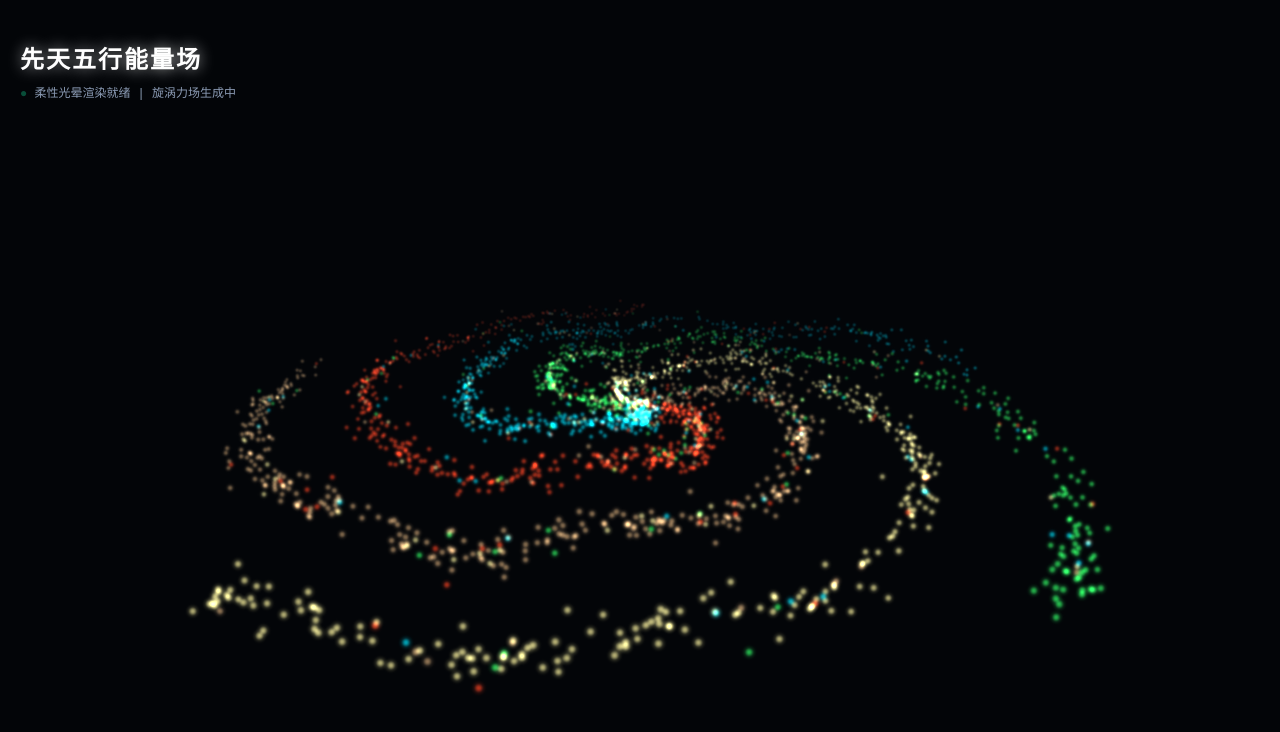
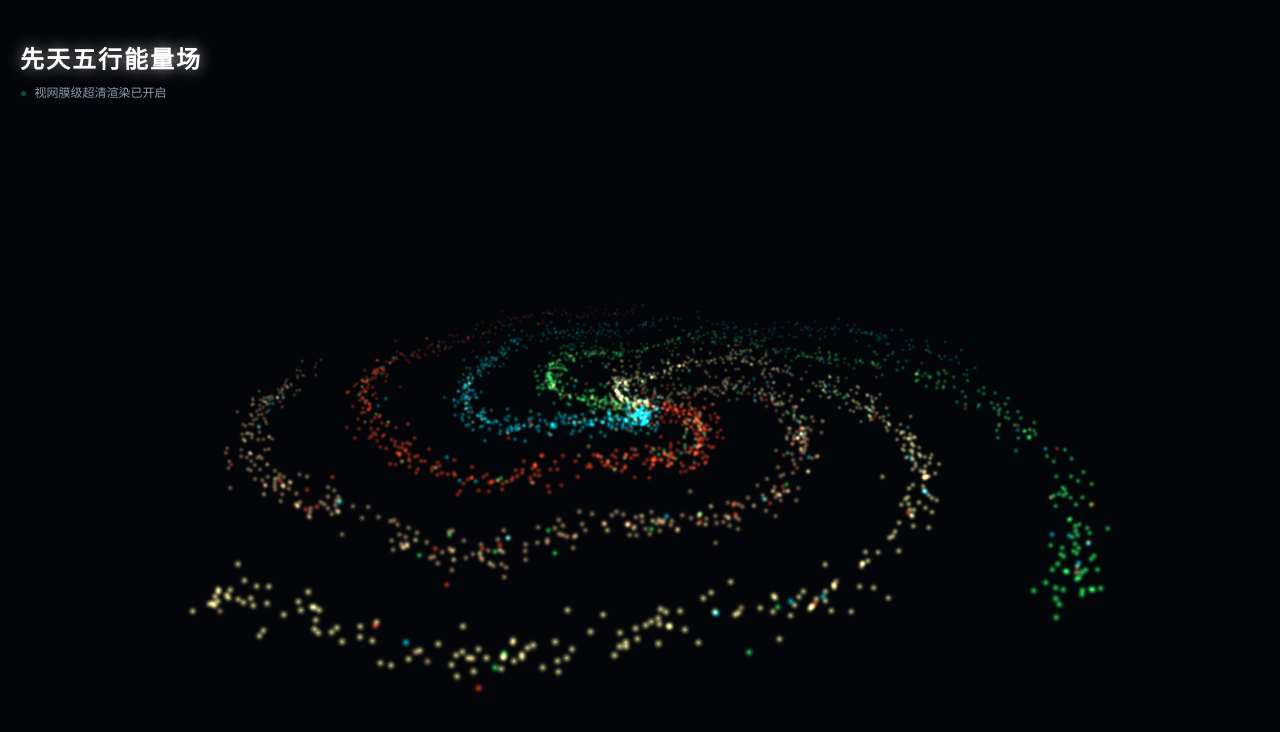
Before and after one commit to wjj987799-spec/five-, a plain HTML site: page index.html in a window 1280 px wide. Drawn offline with nearby package versions, Linux system fonts and the light colour scheme; animation ran at ten frames a second.

Commit message:
Update index.html

```diff
--- a/index.html
+++ b/index.html
@@ -3,7 +3,7 @@
 <head>
     <meta charset="UTF-8">
     <meta name="viewport" content="width=device-width, initial-scale=1.0">
-    <title>五行命局能量场 V3</title>
+    <title>五行命局能量场 V4 (HD版)</title>
     <style>
         body { margin: 0; overflow: hidden; background-color: #030508; font-family: -apple-system, sans-serif; }
         #canvas-container { width: 100vw; height: 100vh; position: absolute; top: 0; left: 0; z-index: 1; }
@@ -20,7 +20,7 @@
 
     <div id="ui-layer">
         <h1 class="neon-text">先天五行能量场</h1>
-        <p class="sub-text" id="status-text"><span class="status-dot">●</span> 正在初始化 3D 渲染引擎...</p>
+        <p class="sub-text" id="status-text"><span class="status-dot">●</span> 视网膜级超清渲染已开启</p>
         <div id="error-log"></div>
     </div>
 
@@ -31,15 +31,9 @@
             const errBox = document.getElementById('error-log');
             errBox.style.display = 'block';
             errBox.innerHTML += `❌ ${msg}<br>`;
-            document.getElementById('status-text').innerHTML = `<span style="color:#ef4444;">● 渲染引擎启动失败</span>`;
         }
 
         try {
-            // 1. 检查 Three.js 是否被网络拦截
-            if (typeof THREE === 'undefined') {
-                throw new Error("Three.js 核心库被网络拦截，请检查是否需要开启全局代理。");
-            }
-
             const container = document.getElementById('canvas-container');
             const scene = new THREE.Scene();
             scene.fog = new THREE.FogExp2(0x030508, 0.002);
@@ -48,34 +42,33 @@
             camera.position.set(0, 150, 400);
             camera.lookAt(0, 0, 0);
 
-            // 2. 检查手机是否支持 WebGL
-            let renderer;
-            try {
-                renderer = new THREE.WebGLRenderer({ antialias: true, alpha: true });
-            } catch (e) {
-                throw new Error("您的设备或浏览器当前不支持 WebGL 硬件加速。");
-            }
+            const renderer = new THREE.WebGLRenderer({ antialias: true, alpha: true });
 
-            renderer.setPixelRatio(Math.min(window.devicePixelRatio, 2)); // 限制像素比，保护手机性能
+            // 【画质升级 1】彻底解除像素封印，调用手机原生最高清分辨率
+            renderer.setPixelRatio(window.devicePixelRatio);
             renderer.setSize(window.innerWidth, window.innerHeight);
             container.appendChild(renderer.domElement);
 
-            // 手搓发光渐变贴图
-            function createGlowingTexture() {
+            // 【画质升级 2】手搓 4 倍超清贴图，打造锐利内核
+            function createHDTexture() {
                 const canvas = document.createElement('canvas');
-                canvas.width = 64; canvas.height = 64;
+                canvas.width = 256; // 从 64 提升到 256
+                canvas.height = 256;
                 const context = canvas.getContext('2d');
-                const gradient = context.createRadialGradient(32, 32, 0, 32, 32, 32);
+                const gradient = context.createRadialGradient(128, 128, 0, 128, 128, 128);
+
+                // 重新调配光晕比例：中心 5% 是绝对纯白的实体，边缘才是发光层
                 gradient.addColorStop(0, 'rgba(255, 255, 255, 1)');
-                gradient.addColorStop(0.2, 'rgba(255, 255, 255, 0.8)');
-                gradient.addColorStop(0.5, 'rgba(255, 255, 255, 0.2)');
+                gradient.addColorStop(0.05, 'rgba(255, 255, 255, 1)'); // 恒星锐利内核
+                gradient.addColorStop(0.2, 'rgba(255, 255, 255, 0.6)'); // 内层光晕
+                gradient.addColorStop(0.6, 'rgba(255, 255, 255, 0.1)'); // 外层散射
                 gradient.addColorStop(1, 'rgba(0, 0, 0, 0)');
+
                 context.fillStyle = gradient;
-                context.fillRect(0, 0, 64, 64);
+                context.fillRect(0, 0, 256, 256);
                 return new THREE.CanvasTexture(canvas);
             }
 
-            // 【核心修复】降低粒子数量到 3000，绝对适配手机
             const particleCount = 3000;
             const geometry = new THREE.BufferGeometry();
             const positions = new Float32Array(particleCount * 3);
@@ -121,19 +114,17 @@
             geometry.setAttribute('color', new THREE.BufferAttribute(colors, 3));
 
             const material = new THREE.PointsMaterial({
-                size: 10, // 增大单体尺寸弥补数量减少
-                map: createGlowingTexture(),
+                size: 8, // 缩小一丢丢体积，配合高清纹理显得更精致
+                map: createHDTexture(),
                 vertexColors: true,
                 transparent: true,
-                opacity: 0.9,
+                opacity: 1,
                 blending: THREE.AdditiveBlending,
                 depthWrite: false
             });
 
             const particleSystem = new THREE.Points(geometry, material);
             scene.add(particleSystem);
-
-            document.getElementById('status-text').innerHTML = `<span class="status-dot">●</span> 柔性光晕渲染就绪 | 旋涡力场生成中`;
 
             const clock = new THREE.Clock();
             function animate() {
```
